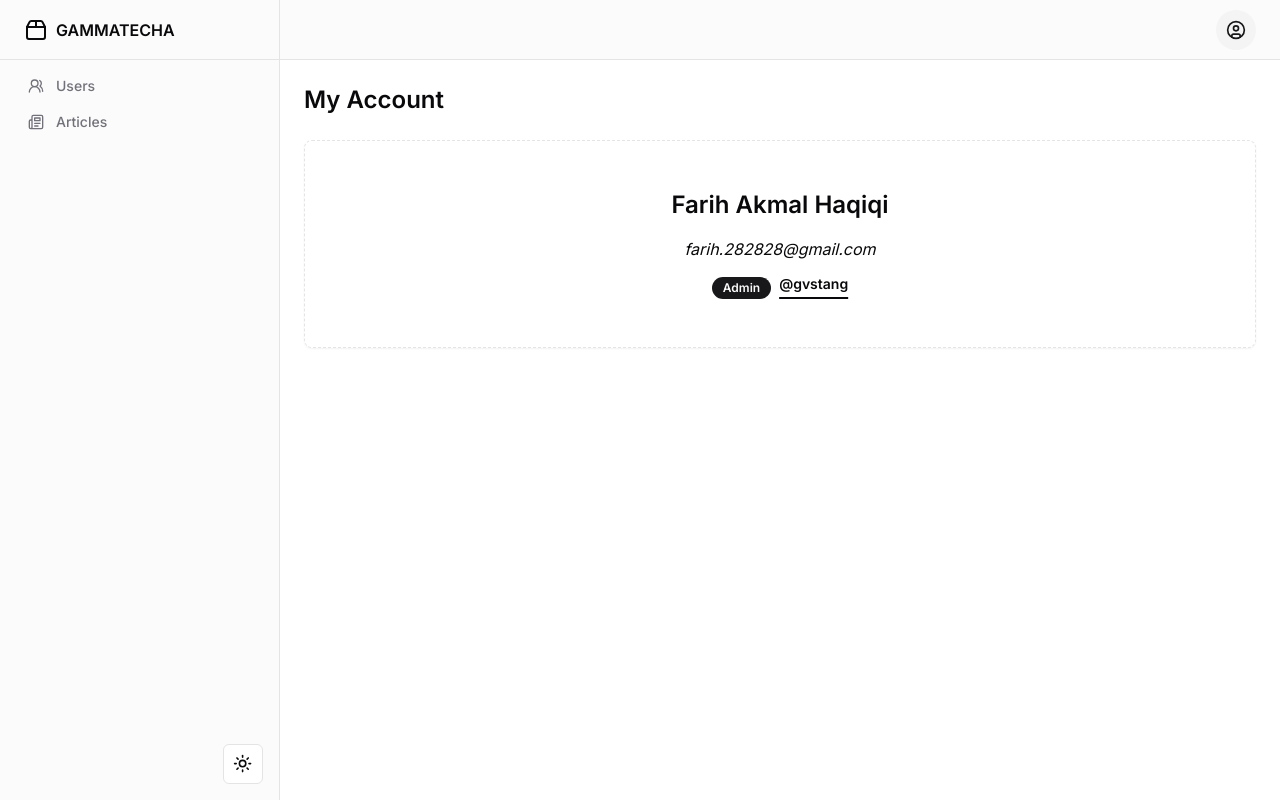
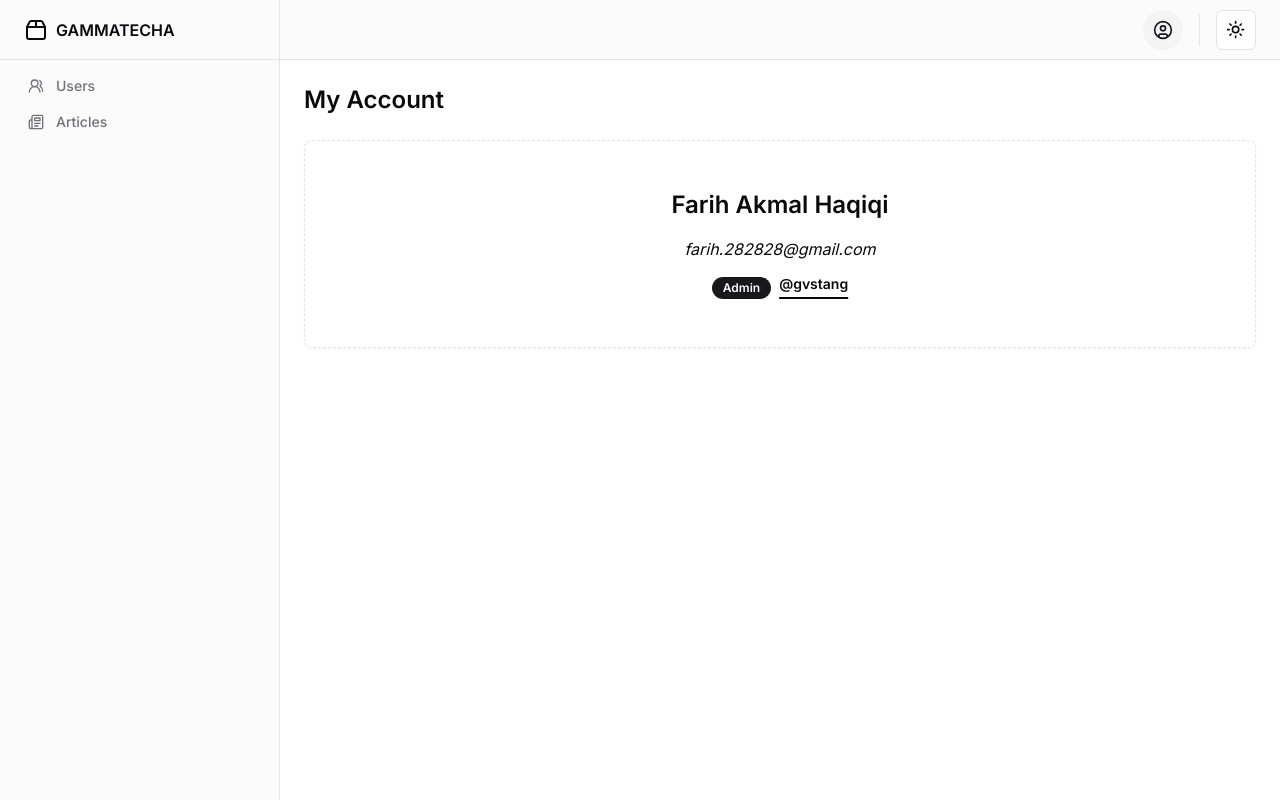
Before and after one commit to rapelista/gamatecha-fe-technical-test, a Next.js app: page /my-account in a window 1280 px wide. Built offline with nearby package versions, Linux system fonts and the light colour scheme.

Commit message:
feat: move theme mode toggle desktop to navbar

```diff
--- a/app/(dashboard)/(users)/page.tsx
+++ b/app/(dashboard)/(users)/page.tsx
@@ -1,14 +1,5 @@
-import { columns } from "@/components/dashboard/users-columns";
+import { Users } from "@/components/dashboard/users";
 import { UsersEmpty } from "@/components/dashboard/users-empty";
-import { DataTable } from "@/components/data-table";
-import {
-    Breadcrumb,
-    BreadcrumbItem,
-    BreadcrumbLink,
-    BreadcrumbList,
-    BreadcrumbPage,
-    BreadcrumbSeparator,
-} from "@/components/ui/breadcrumb";
 import UserType from "entities/User";
 import type { Metadata } from "next";
 
@@ -32,19 +23,7 @@ export default async function HomePage() {
             {!users || users.length === 0 ? (
                 <UsersEmpty />
             ) : (
-                <DataTable columns={columns} data={users}>
-                    <Breadcrumb>
-                        <BreadcrumbList>
-                            <BreadcrumbItem>
-                                <BreadcrumbLink href="/">Home</BreadcrumbLink>
-                            </BreadcrumbItem>
-                            <BreadcrumbSeparator />
-                            <BreadcrumbItem>
-                                <BreadcrumbPage>Users</BreadcrumbPage>
-                            </BreadcrumbItem>
-                        </BreadcrumbList>
-                    </Breadcrumb>
-                </DataTable>
+                <Users users={[...users, ...users, ...users, ...users]} />
             )}
         </>
     );
--- a/components/dashboard/navbar.tsx
+++ b/components/dashboard/navbar.tsx
@@ -1,10 +1,14 @@
+import { ModeToggle } from "../theme-mode-toggle";
+import { Separator } from "../ui/separator";
 import { NavbarDropdown } from "./navbar-dropdown";
 import { SidebarMobile } from "./sidebar";
 
 export const Navbar = () => (
     <header className="flex h-14 items-center gap-4 border-b bg-muted/40 px-4 lg:h-[60px] lg:px-6">
         <SidebarMobile />
-        <div className="flex flex-row-reverse flex-1">
+        <div className="flex flex-row-reverse items-center flex-1 h-8 gap-4">
+            <ModeToggle />
+            <Separator orientation="vertical" />
             <NavbarDropdown />
         </div>
     </header>
--- a/components/dashboard/sidebar.tsx
+++ b/components/dashboard/sidebar.tsx
@@ -32,7 +32,6 @@ const sidebarItems: SidebarItemType[] = [
 ];
 
 export const Sidebar = () => (
-    <>
     <nav className="grid items-start px-2 text-sm font-medium lg:px-4">
         {sidebarItems.map(({ href, label, Icon }, key) => (
             <SidebarLink
@@ -46,10 +45,6 @@ export const Sidebar = () => (
             </SidebarLink>
         ))}
     </nav>
-        <div className="flex flex-col items-end justify-end flex-1 p-4">
-            <ModeToggle />
-        </div>
-    </>
 );
 
 export const SidebarMobile = () => (
--- a/components/dashboard/users.tsx
+++ b/components/dashboard/users.tsx
@@ -1,5 +1,13 @@
+import { DataTable } from "@/components/data-table";
+import {
+    Breadcrumb,
+    BreadcrumbItem,
+    BreadcrumbLink,
+    BreadcrumbList,
+    BreadcrumbPage,
+    BreadcrumbSeparator,
+} from "@/components/ui/breadcrumb";
 import UserType from "entities/User";
-import { DataTable } from "../data-table";
 import { columns } from "./users-columns";
 
 interface UsersProps {
@@ -7,5 +15,19 @@ interface UsersProps {
 }
 
 export const Users = ({ users }: UsersProps) => {
-    return <DataTable columns={columns} data={[...users, ...users]} />;
+    return (
+        <DataTable columns={columns} data={users}>
+            <Breadcrumb>
+                <BreadcrumbList>
+                    <BreadcrumbItem>
+                        <BreadcrumbLink href="/">Home</BreadcrumbLink>
+                    </BreadcrumbItem>
+                    <BreadcrumbSeparator />
+                    <BreadcrumbItem>
+                        <BreadcrumbPage>Users</BreadcrumbPage>
+                    </BreadcrumbItem>
+                </BreadcrumbList>
+            </Breadcrumb>
+        </DataTable>
+    );
 };
```
Lines whose indentation alone changed are shown as unchanged.
